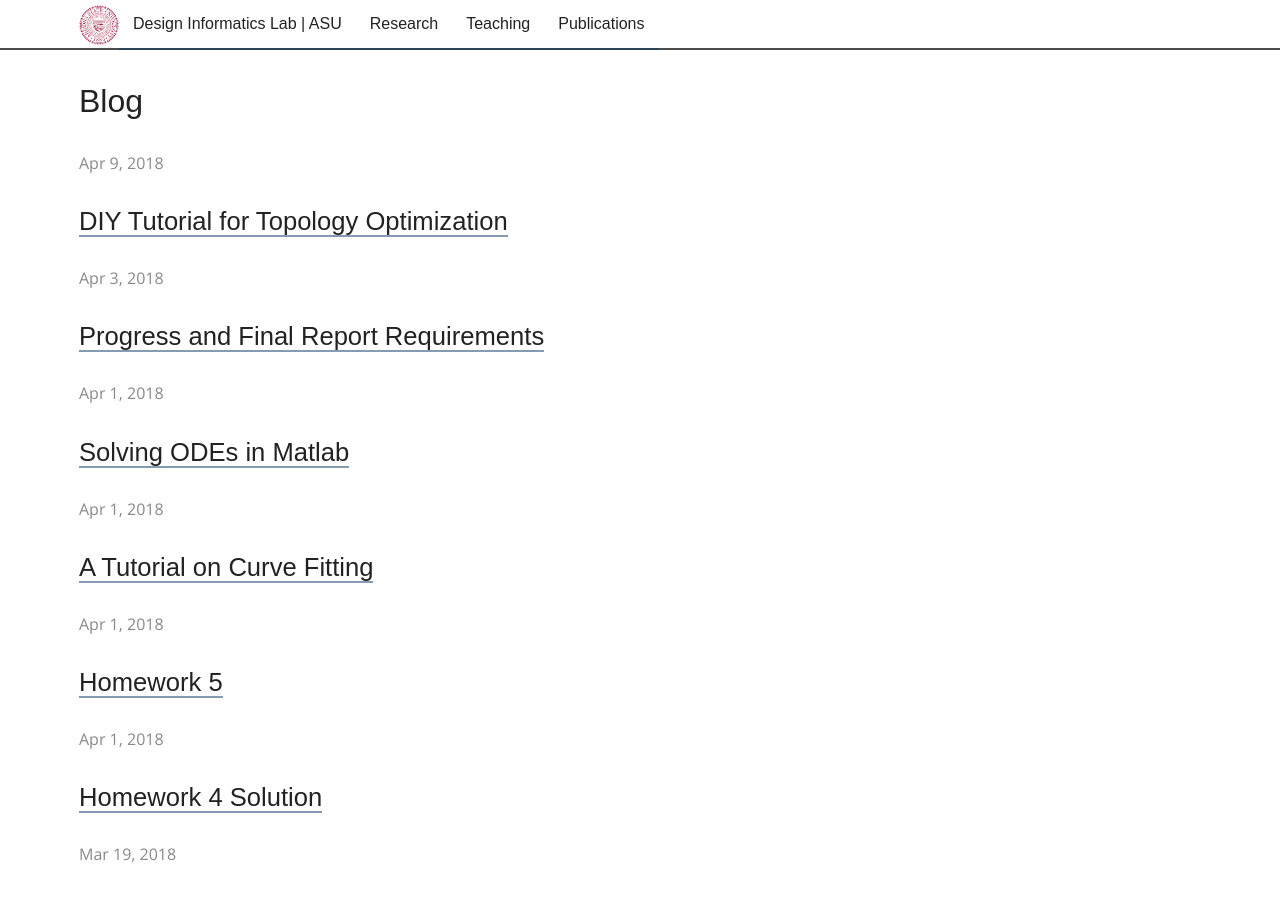
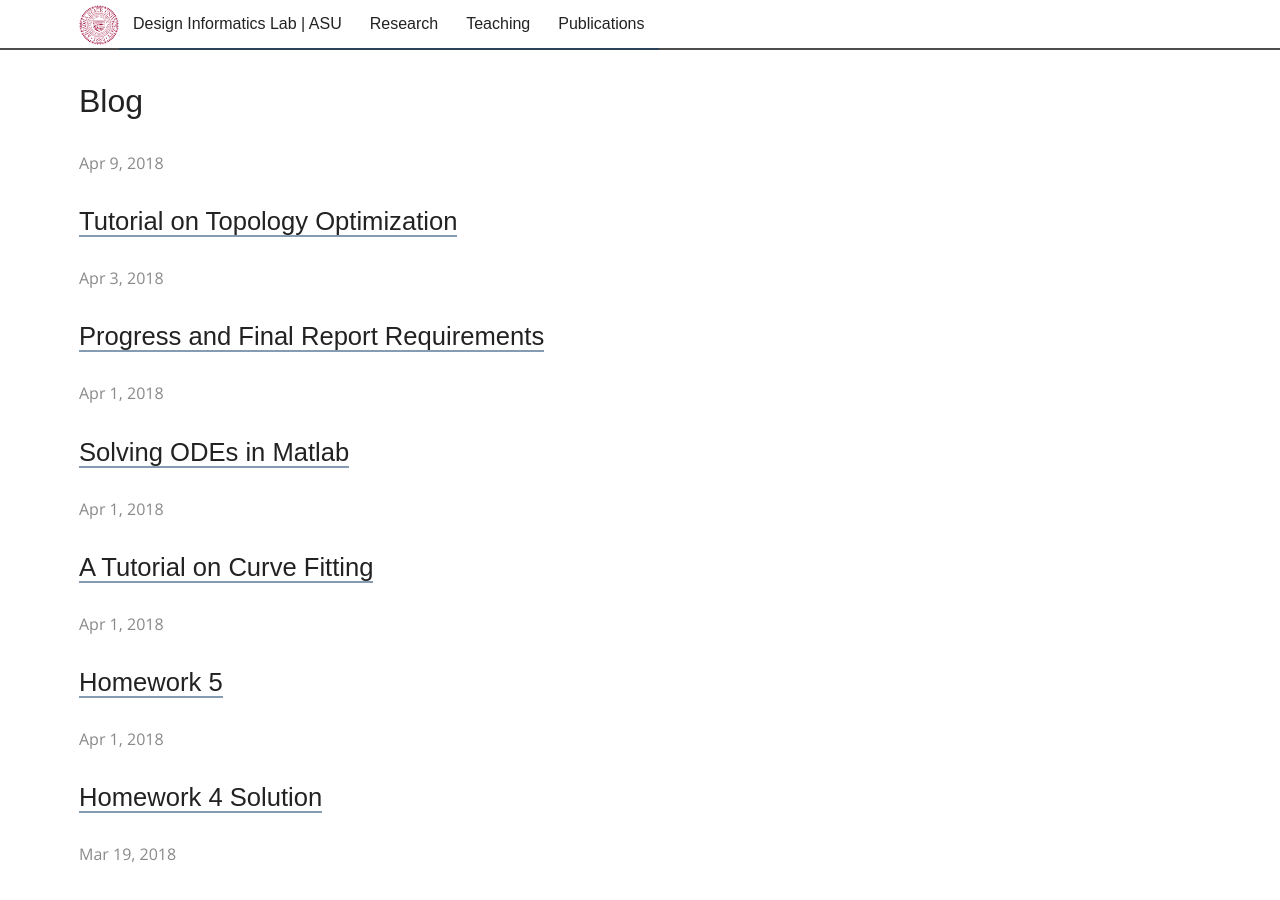
Before and after one commit to DesignInformaticsLab/DesignInformaticsLab.github.io, a Jekyll site: the page built from blog/index.html, in a window 1280 px wide and 900 px high. Built offline with Jekyll 4.4.1, drawn with Linux system fonts in a browser that asks for light colours; some web fonts are replaced.

Commit message:
updated notes

```diff
--- a/_posts/teaching/mechdesign/2018-04-09-topology.md
+++ b/_posts/teaching/mechdesign/2018-04-09-topology.md
@@ -1,7 +1,7 @@
 ---
 categories: mechdesign_lecture
 layout: mechdesign_default
-title:  DIY Tutorial for Topology Optimization
+title:  Tutorial on Topology Optimization
 published: true
 ---
 
@@ -24,7 +24,7 @@ MathJax.Hub.Queue(function() {
 </script>
 <script type="text/javascript" src="http://cdn.mathjax.org/mathjax/latest/MathJax.js?config=TeX-AMS-MML_HTMLorMML"></script>
 
-# DIY Tutorial for Topology Optimization
+# Tutorial on Topology Optimization
 
 <img src="/_images/mechdesign/infill.gif" alt="Drawing" style="height: 600px;"/>
 
```
